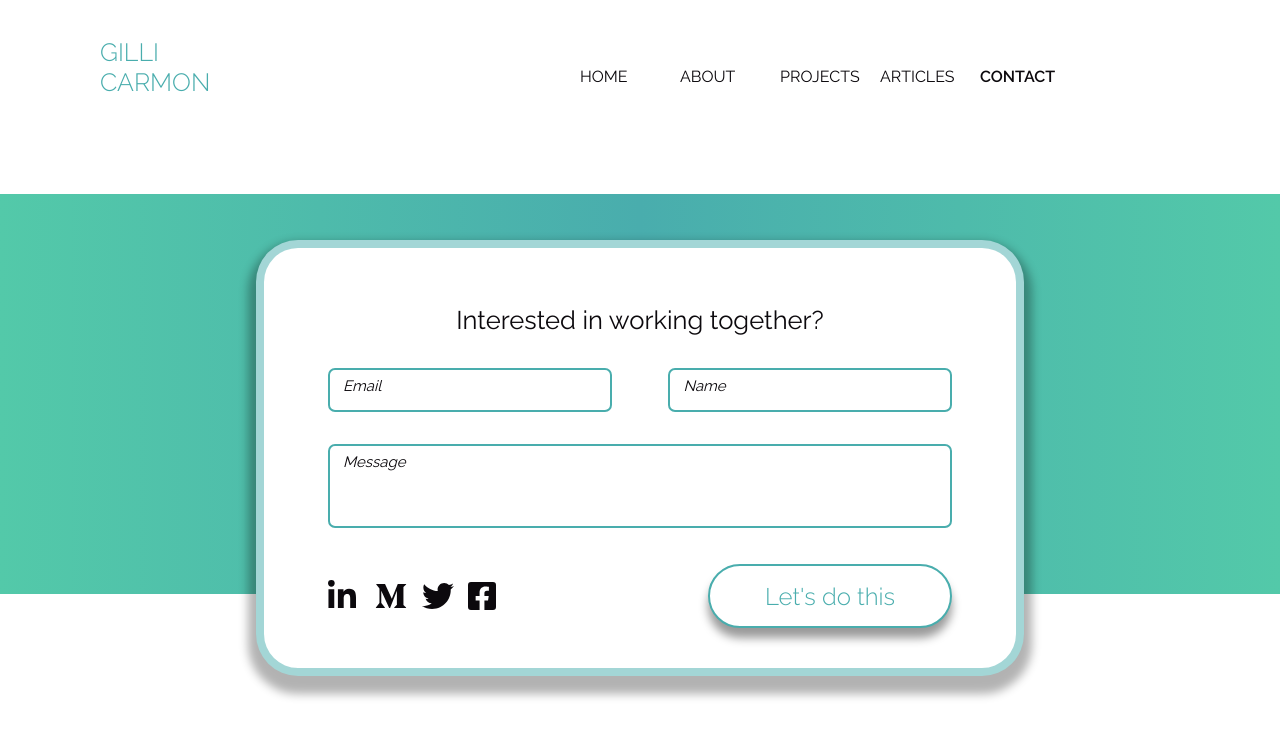
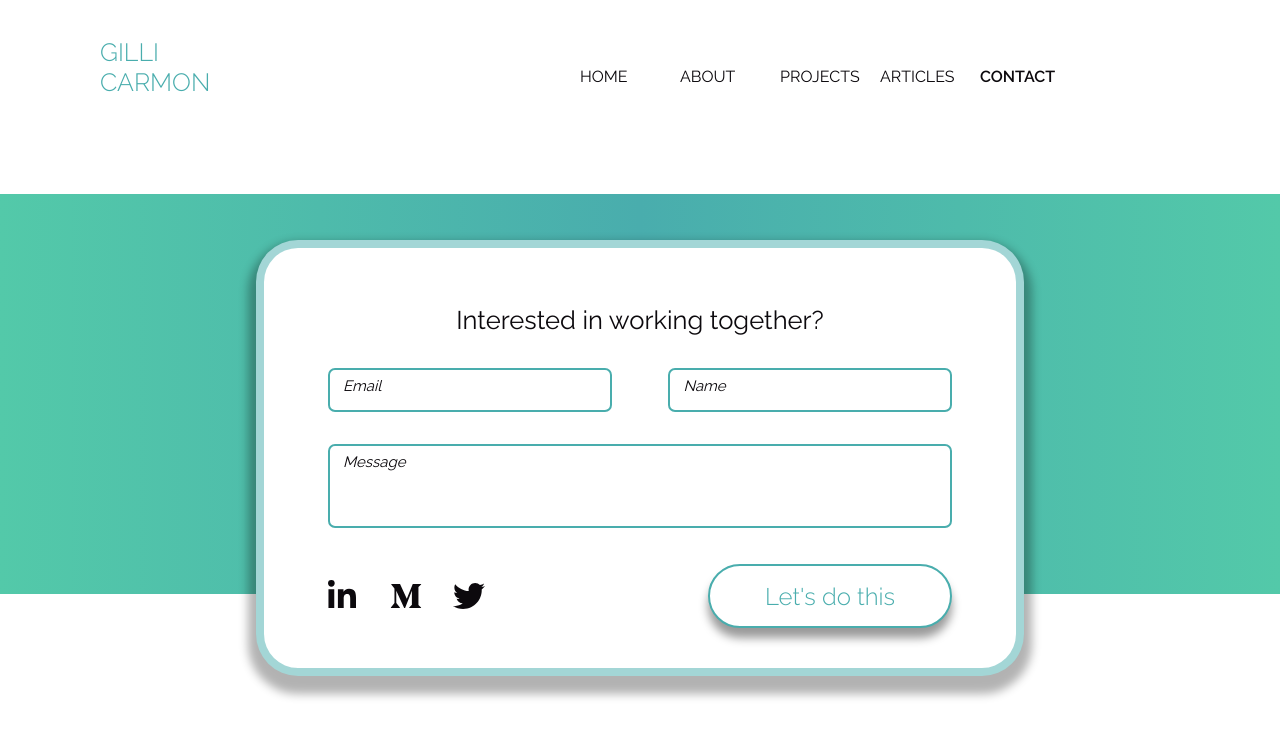
Before and after one commit to gilliC/personal-website, a React (Create React App) app: page /contact in a window 1280 px wide. Shown: the top 736 px of the page. Built offline with nearby package versions, Linux system fonts and the light colour scheme.

Commit message:
hide facebook for now

```diff
--- a/src/screens/about/components/socialMediaIcons/socialMediaIcons.js
+++ b/src/screens/about/components/socialMediaIcons/socialMediaIcons.js
@@ -9,7 +9,7 @@ export const SocialMediaIcons = () => {
       <LinkedIcon url="https://www.linkedin.com/in/gilli-carmon/" icon={faLinkedinIn} />
       <LinkedIcon url="https://medium.com/@gillicarmon" icon={faMediumM} />
       <LinkedIcon url="https://twitter.com/GilliCarmon" icon={faTwitter} />
-      <LinkedIcon url="https://www.facebook.com/gilicarmon" icon={faFacebookSquare} />
+      {/* <LinkedIcon url="https://www.facebook.com/gilicarmon" icon={faFacebookSquare} /> */}
     </Container>
   );
 };
```
